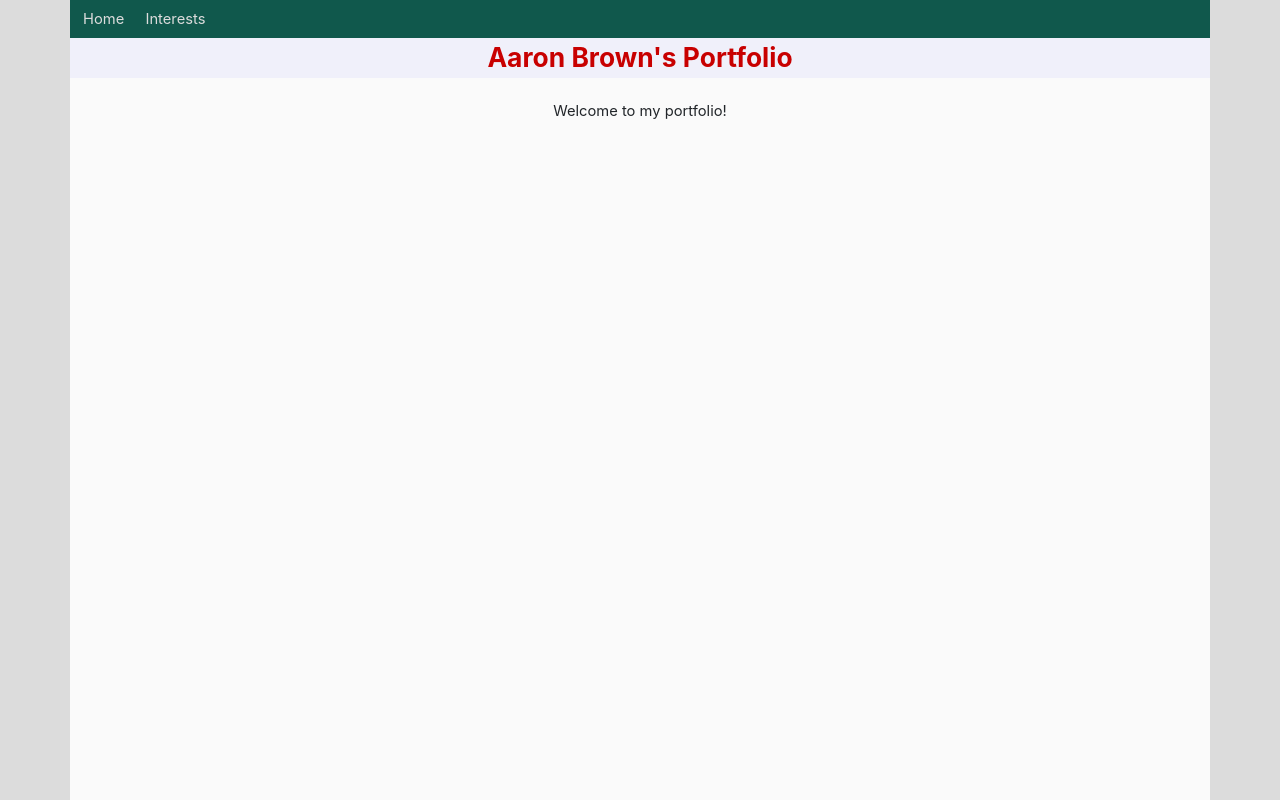
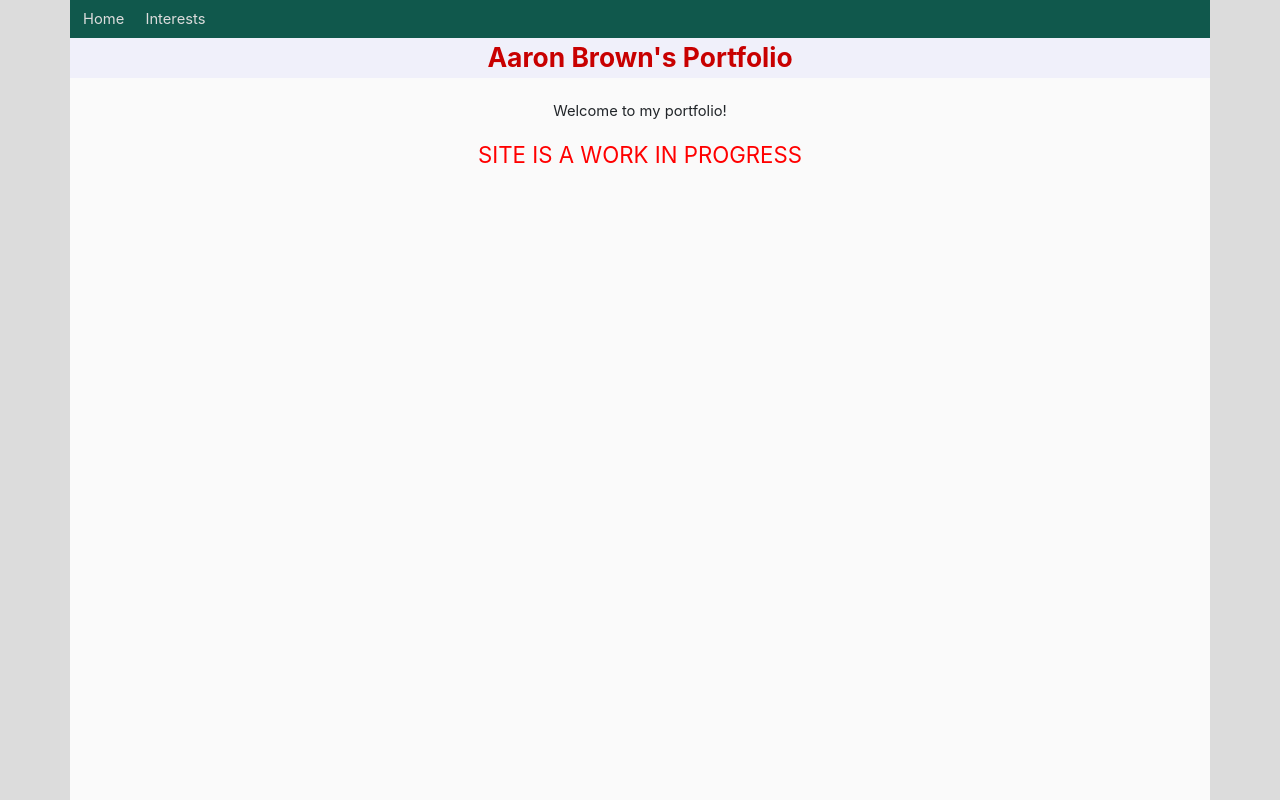
Before and after one commit to aaroncbrown/portfolio, a plain HTML site: page index.html in a window 1280 px wide. Drawn offline with nearby package versions, Linux system fonts and the light colour scheme.

Commit message:
added work in progress message

```diff
--- a/index.css
+++ b/index.css
@@ -1,3 +1,10 @@
+#work-in-progress-message {
+    color: rgb(255, 0, 0);
+    font-size: 1.8vh;
+    font-size: Calc(.8vw + 1.5vh);
+    text-align: center;
+}
+
 p#intro-paragraph {
     margin-top: 2%;
     text-align: center;
--- a/index.html
+++ b/index.html
@@ -25,6 +25,7 @@
 		</nav>
 		<div class="page-title">Aaron Brown's Portfolio</div>
 		<p id="intro-paragraph">Welcome to my portfolio!</p>
+		<p id="work-in-progress-message">SITE IS A WORK IN PROGRESS</p>
 	</div>
 
 	<script src="https://code.jquery.com/jquery-3.3.1.slim.min.js" integrity="sha384-q8i/X+965DzO0rT7abK41JStQIAqVgRVzpbzo5smXKp4YfRvH+8abtTE1Pi6jizo" crossorigin="anonymous"></script>
```
